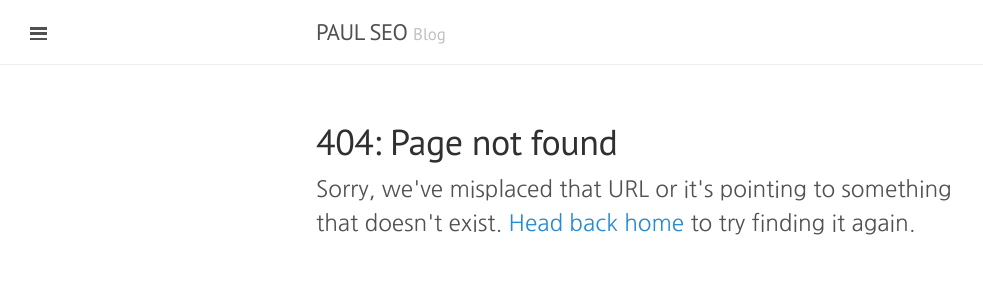
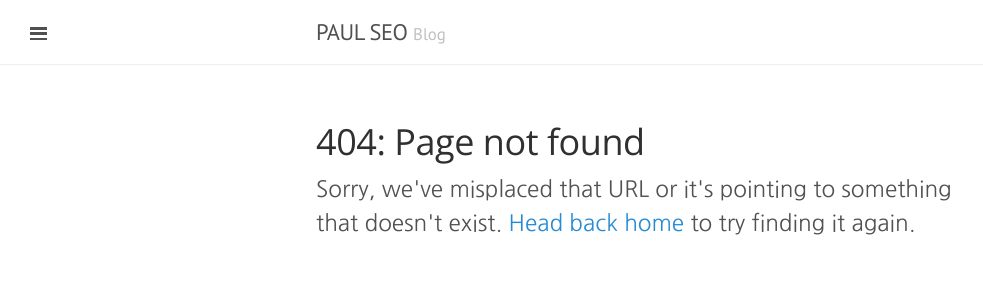
Before and after one commit to neocur/neocur.github.io, a Jekyll site: the page built from 404.html, in a window 1280 px wide. Shown: the top 300 px of the page, without its empty margins (0-983 px from the left). Built offline with Jekyll 4.4.1, drawn with Linux system fonts in a browser that asks for light colours.

Commit message:
Change font of headline

```diff
--- a/public/css/lanyon.css
+++ b/public/css/lanyon.css
@@ -33,7 +33,7 @@
  *
  * Update the foundational and global aspects of the page.
  */
-@import url(https://fonts.googleapis.com/css?family=PT+Serif:400,400italic,700|PT+Sans:400|Open+Sans);
+@import url(https://fonts.googleapis.com/css?family=PT+Serif:400,400italic,700|PT+Sans:400|Open+Sans:300,400);
 @import url(https://fonts.googleapis.com/earlyaccess/nanumgothic.css);
 
 /* Prevent scroll on narrow devices */
@@ -46,9 +46,16 @@ html {
   font-family: 'Nanum Gothic', sans-serif;
 }
 
-h1, h2, h3, h4, h5, h6 {
+h2, h3, h4, h5, h6 {
   font-family: "PT Sans", Helvetica, Arial, sans-serif;
   font-weight: 400;
+  color: #313131;
+  letter-spacing: -.025rem;
+}
+
+h1 {
+  font-family: "Open Sans", Helvetica, Arial, sans-serif;
+  font-weight: 300;
   color: #313131;
   letter-spacing: -.025rem;
 }
```
